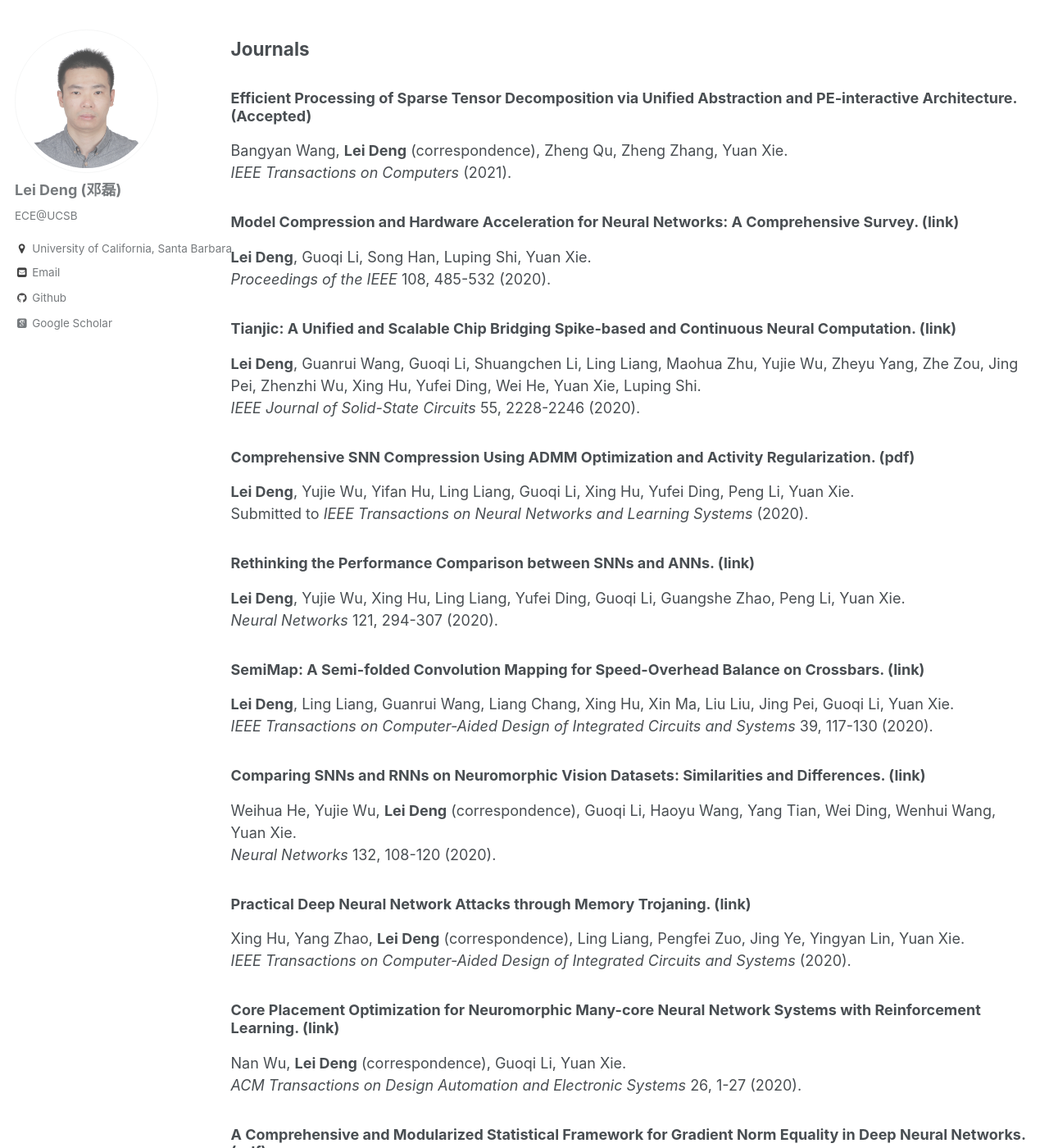
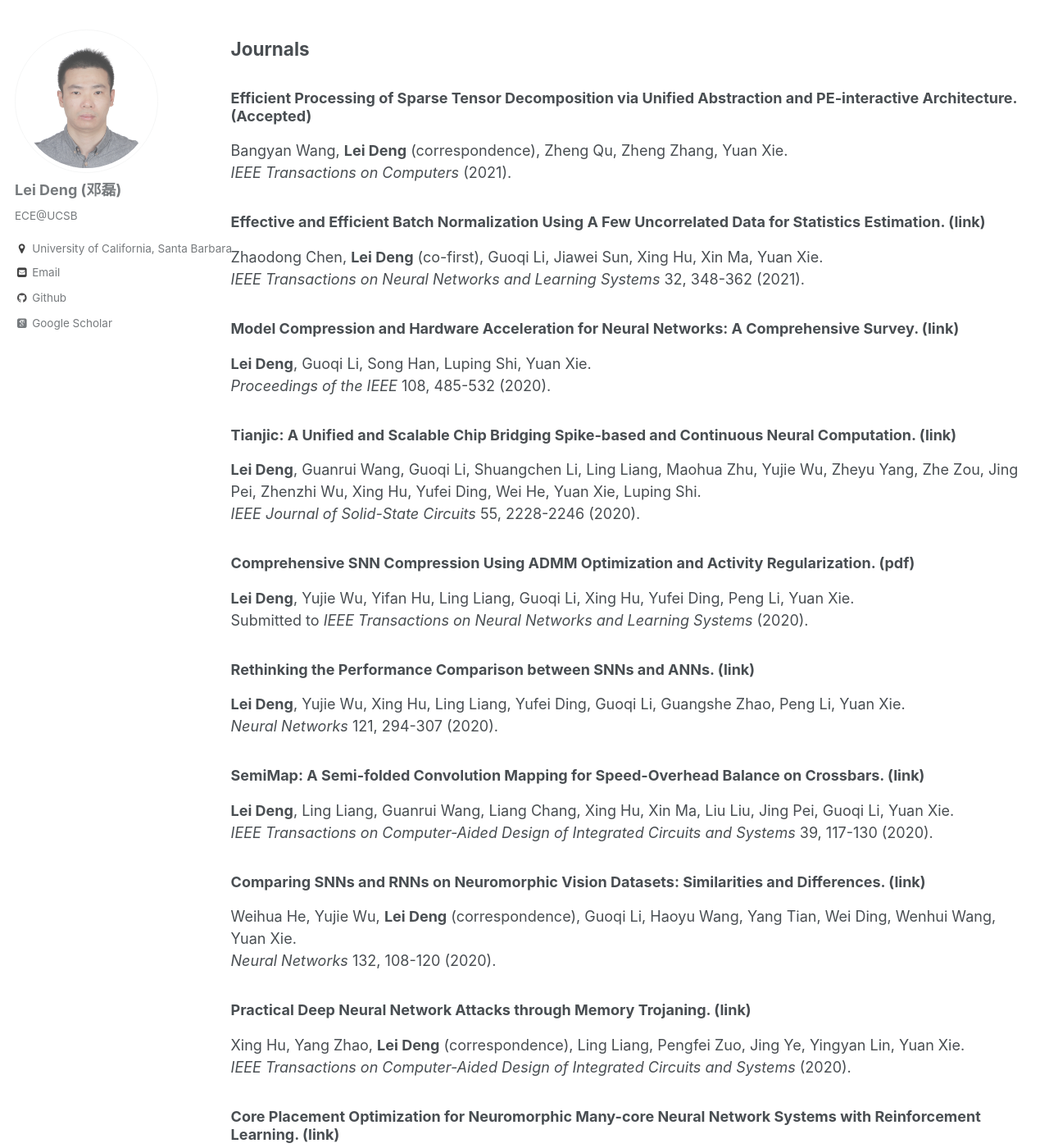
Before and after one commit to dllfei/dllfei.github.io, a Jekyll site: the page built from _pages/publications.md, in a window 1280 px wide and 1400 px high, scrolled down 190 px. Shown: the whole window at 82% size. Built offline with Jekyll 4.4.1, drawn with Linux system fonts in a browser that asks for light colours; some web fonts are replaced; some of the changed text lies outside the part shown.

Commit message:
Update publications.md

```diff
--- a/_pages/publications.md
+++ b/_pages/publications.md
@@ -11,6 +11,10 @@ author_profile: true
 ### Efficient Processing of Sparse Tensor Decomposition via Unified Abstraction and PE-interactive Architecture. (Accepted) <br />
 Bangyan Wang, **Lei Deng** (correspondence), Zheng Qu, Zheng Zhang, Yuan Xie. <br />
 *IEEE Transactions on Computers* (2021).
+
+### Effective and Efficient Batch Normalization Using A Few Uncorrelated Data for Statistics Estimation. ([link](https://ieeexplore.ieee.org/document/9046854)) <br />
+Zhaodong Chen, **Lei Deng** (co-first), Guoqi Li, Jiawei Sun, Xing Hu, Xin Ma, Yuan Xie. <br />
+*IEEE Transactions on Neural Networks and Learning Systems* 32, 348-362 (2021).
 
 ### Model Compression and Hardware Acceleration for Neural Networks: A Comprehensive Survey. ([link](https://ieeexplore.ieee.org/document/9043731)) <br />
 **Lei Deng**, Guoqi Li, Song Han, Luping Shi, Yuan Xie. <br />
```
Also changed, not shown: other parts of _pages/publications.md (+0 -4 lines).
